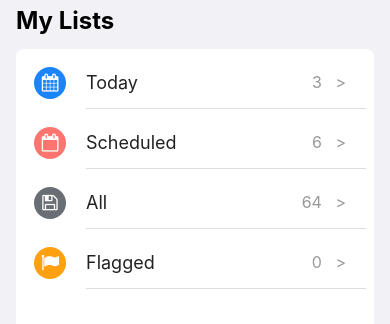
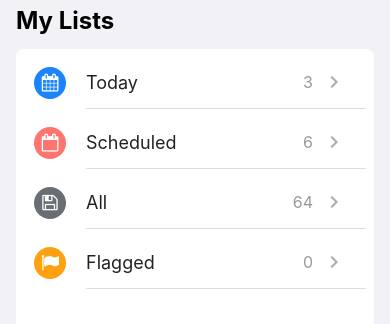
Before and after one commit to locksiDesmond/reminder-app, a React Native app: screen /Home in a window 390 px wide. Shown: the part 320-644 px from the top of the page. Built offline with nearby package versions, Linux system fonts and the light colour scheme.

Commit message:
chore: update my list icon add async-storage

```diff
--- a/components/list-card/ListCard.tsx
+++ b/components/list-card/ListCard.tsx
@@ -1,20 +1,25 @@
 import React from 'react';
-import {StyleSheet, View, TouchableHighlight, Text} from 'react-native';
+import {StyleSheet, View, Text, TouchableOpacity} from 'react-native';
+import Icon from 'react-native-vector-icons/MaterialIcons';
+
 import IconWrapper from '../icon-wrapper/IconWrapper';
 import {ListProps} from '../list-section/ListSection';
 
 const ListCard = ({title, icon, iconColor, onPress, count}: ListProps) => {
   return (
     <View style={styles.container}>
-      <TouchableHighlight onPress={onPress}>
+      <TouchableOpacity onPress={onPress}>
         <View style={styles.list}>
           <IconWrapper iconName={icon} iconColor={iconColor} />
           <View style={styles.detail}>
             <Text style={styles.title}>{title}</Text>
-            <Text style={styles.count}>{count} &nbsp; &gt;</Text>
+            <View style={styles.iconWrapper}>
+              <Text style={styles.count}>{count} &nbsp;</Text>
+              <Icon name="navigate-next" size={24} color="#aaa" />
+            </View>
           </View>
         </View>
-      </TouchableHighlight>
+      </TouchableOpacity>
     </View>
   );
 };
@@ -29,6 +34,11 @@ const styles = StyleSheet.create({
     borderRadius: 40,
     height: 32,
     width: 32,
+  },
+  iconWrapper: {
+    flexDirection: 'row',
+    textAlign: 'center',
+    alignItems: 'center',
   },
   detail: {
     flex: 1,
--- a/components/reminder-modal/ReminderModalForm.tsx
+++ b/components/reminder-modal/ReminderModalForm.tsx
@@ -68,6 +68,13 @@ const styles = StyleSheet.create({
     paddingVertical: 8,
     marginTop: 30,
     borderRadius: 8,
+    shadowColor: 'black',
+    shadowOffset: {
+      width: 8,
+      height: -37,
+    },
+    shadowOpacity: 1,
+    shadowRadius: 9,
   },
   titleInput: {
     height: 40,
--- a/package.json
+++ b/package.json
@@ -10,6 +10,7 @@
     "lint": "eslint . --ext .js,.jsx,.ts,.tsx"
   },
   "dependencies": {
+    "@react-native-async-storage/async-storage": "^1.15.17",
     "@react-native-community/checkbox": "^0.5.9",
     "@react-navigation/native": "^6.0.7",
     "@react-navigation/native-stack": "^6.3.0",
@@ -34,11 +35,13 @@
     "eslint": "^7.14.0",
     "jest": "^26.6.3",
     "metro-react-native-babel-preset": "^0.66.2",
+    "react-devtools-core": "^4.23.0",
     "react-test-renderer": "17.0.2",
     "typescript": "^4.4.4"
   },
   "resolutions": {
-    "@types/react": "^17"
+    "@types/react": "^17",
+    "react-devtools-core": "4.12.4"
   },
   "jest": {
     "preset": "react-native",
```
Also changed, not shown: 2 other files (tests, documents, lock files or other folders).
